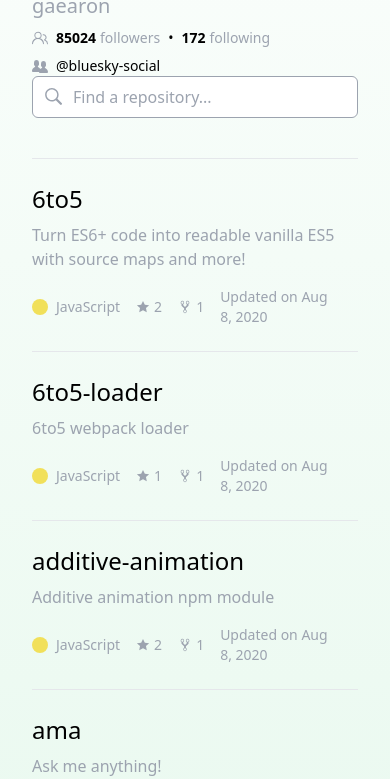
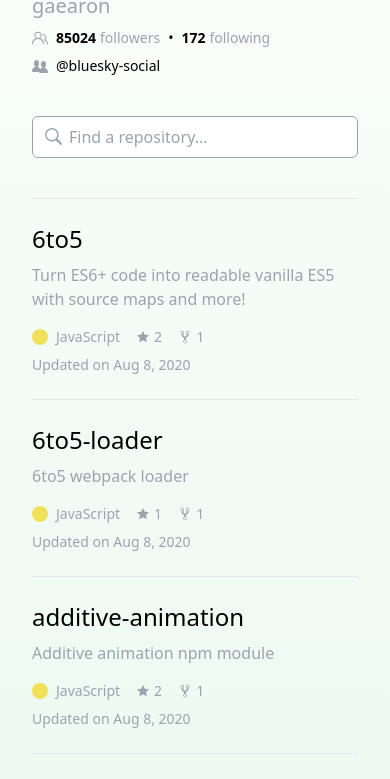
Before and after one commit to consdu/RepoSearch, a React (Vite) app: page / in a window 390 px wide. Shown: the part 410-1189 px from the top of the page. Built offline with nearby package versions, Linux system fonts and the light colour scheme.

Commit message:
Ajust SearchBarc input left padding and Repository details flex wrap

```diff
--- a/src/components/App/App.tsx
+++ b/src/components/App/App.tsx
@@ -11,7 +11,7 @@
       <main>
         <section className="flex flex-col md:flex-row">
           <UserDetails user={repositoriesStoreMock.user} />
-          <div className="flex-1 md:pl-20">
+          <div className="flex-1 pt-10 md:pl-20 md:pt-0">
             <SearchBar />
             <RepositoriesList
               repositories={repositoriesStoreMock.repositories}
--- a/src/components/Repository/Repository.tsx
+++ b/src/components/Repository/Repository.tsx
@@ -20,7 +20,7 @@
     <article className="h-fit flex-1 py-6">
       <h2 className="text-2xl">{repository.name}</h2>
       <p className="mt-2 text-gray-400">{description}</p>
-      <div className="mt-4 flex text-sm text-gray-400">
+      <div className="mt-4 flex flex-wrap gap-y-2 text-sm text-gray-400">
         {language && (
           <div className="mr-4 flex items-center gap-2">
             <span
--- a/src/components/SearchBar/SearchBar.tsx
+++ b/src/components/SearchBar/SearchBar.tsx
@@ -24,7 +24,7 @@
           value={search}
           onChange={handleSearchChange}
           placeholder="Find a repository..."
-          className="w-full rounded-md border border-gray-400 px-4 py-2 pl-10 outline-none outline-offset-0 transition-all focus:border-transparent focus:outline-primary-500"
+          className="w-full rounded-md border border-gray-400 px-4 py-2 pl-9 outline-none outline-offset-0 transition-all focus:border-transparent focus:outline-primary-500"
         />
       </div>
     </form>
```
